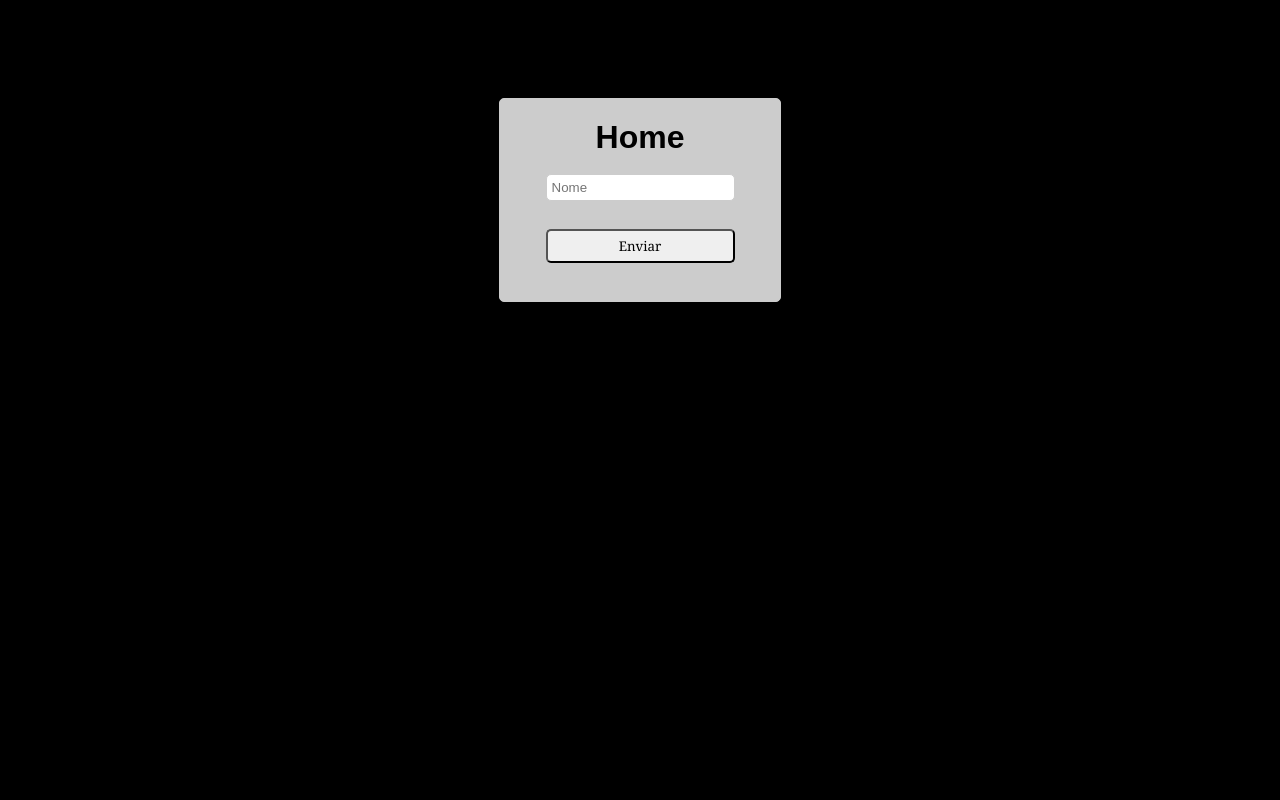
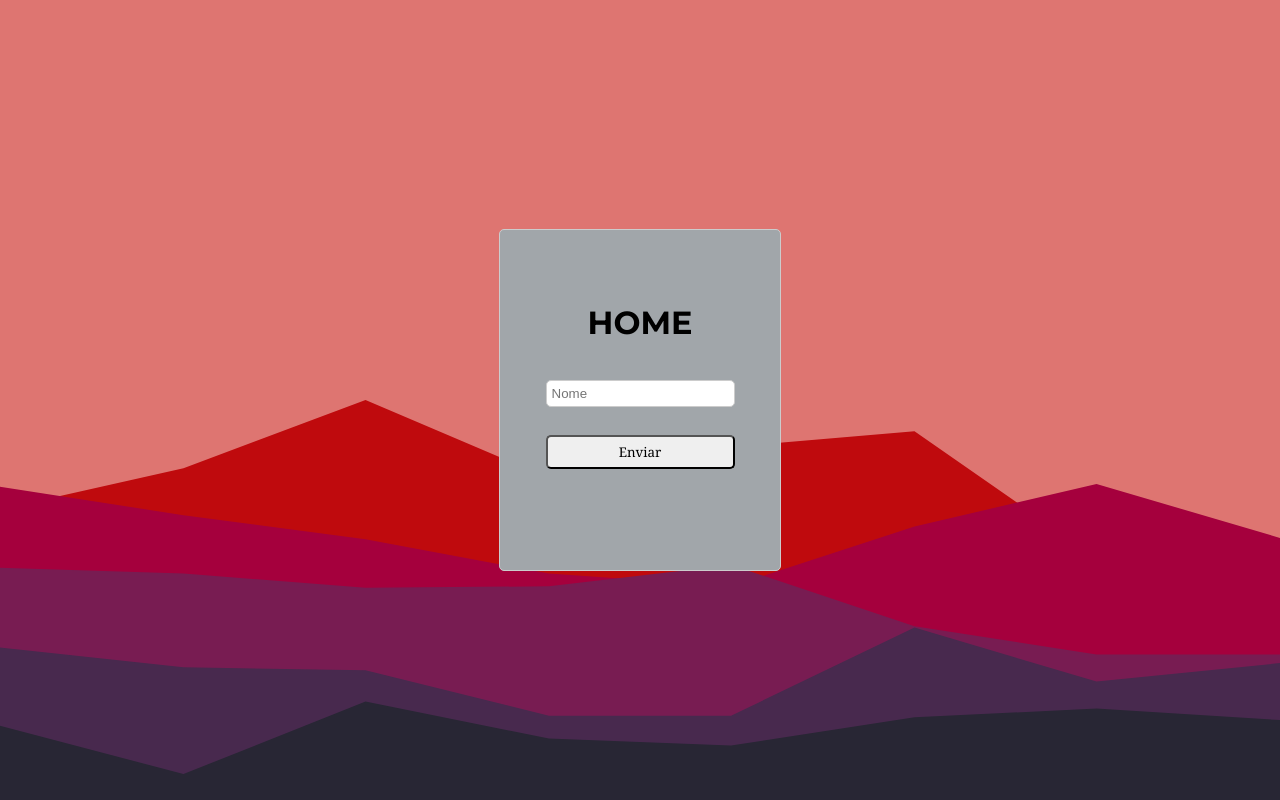
Before and after one commit to Gabriel-Dev-C/Node-Project, a PHP site: page / in a window 1280 px wide. Run offline with PHP 8.4, Linux system fonts and the light colour scheme.

Commit message:
att-design

```diff
--- a/src/index.css
+++ b/src/index.css
@@ -1,6 +1,21 @@
 /*
 COMENTÁRIOS EM CSS
+
+CASCADE: É a ordem de prioridade que o CSS segue para aplicar as regras de estilo. (De cima para baixo)
+    - Inline: É a regra de estilo que é aplicada diretamente no elemento HTML.
+    - ID: É a regra de estilo que é aplicada diretamente no ID do elemento HTML.
+    - Class: É a regra de estilo que é aplicada diretamente na classe do elemento HTML.
+    - Tag: É a regra de estilo que é aplicada diretamente na tag do elemento HTML.
+
+ESPECIFICIDADE: É a ordem de prioridade que o CSS segue para aplicar as regras de estilo. (Mais específico para menos específico)
+    - !important: É a regra de estilo que é aplicada diretamente no elemento HTML.
+    - Inline: É a regra de estilo que é aplicada diretamente no elemento HTML.
+    - ID: É a regra de estilo que é aplicada diretamente no ID do elemento HTML.
+    - Class: É a regra de estilo que é aplicada diretamente na classe do elemento HTML.
+    - Tag: É a regra de estilo que é aplicada diretamente na tag do elemento HTML.
 */
+
+@import url('https://fonts.googleapis.com/css2?family=Montserrat:ital,wght@0,100..900;1,100..900&family=Open+Sans:ital,wght@0,300..800;1,300..800&display=swap');
 
 * {
     margin: 0;
@@ -8,16 +23,19 @@ COMENTÁRIOS EM CSS
 }
 body {
     font-family: Arial, sans-serif;
-    background-color: rgb(0,0,0);
+    background-image: url('./images/background-node.svg');
+    background-size: cover;
+    background-repeat: no-repeat;
+    background-position: center;
 }
 .container {
     display: flex;
     justify-content: center;
     align-items: center;
-    height: 50vh;
+    height: 100vh;
 }
 .form {
-    background-color: rgba(255,255,255,0.8);
+    background-color: #a1a6aa;
     text-align: center;
     display: flex;
     flex-direction: column;
@@ -27,6 +45,7 @@ body {
     border: 1px solid #ccc;
     border-radius: 5px;
     width: 30vh;
+    height: 300px;
 }
 #submit-btn {
     border-radius: 5px;
@@ -45,3 +64,16 @@ body {
     border-radius: 5px;
     border: 1px solid #ccc;
 }
+
+#title {
+    font-family: 'Montserrat';
+    font-size: 2em;
+    margin-bottom: 20px;
+    text-transform: uppercase;
+}
+
+#spanName {
+    font-family: 'Open Sans';
+    font-size: 1.2em;
+    margin-top: 10px;
+}
--- a/src/index.html
+++ b/src/index.html
@@ -13,7 +13,7 @@
             <div class="form-container">
                 <form>
                     <!--O atributo booleano hidden pode ser usado para ocultar alguma tag que não se deseja usar ou ocultar-->
-                    <h1>Home</h1> <br>
+                    <h1 id="title">Home</h1> <br>
                     <input type="text" name="name" id="name" placeholder="Nome"><br><br>
                     <input type="button" value="Enviar" id="submit-btn" onclick="showName()">
                 </form>
```
Also changed, not shown: src/images/background-node.svg (added).
